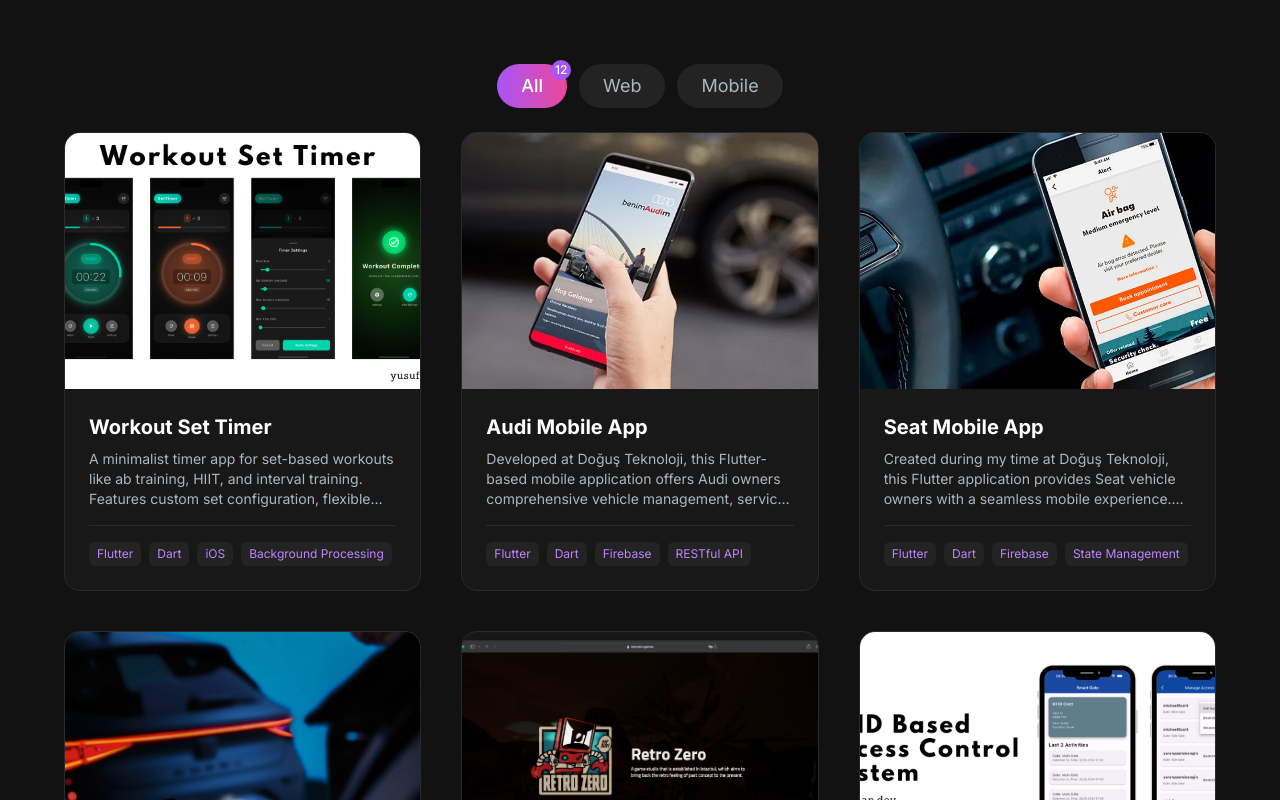
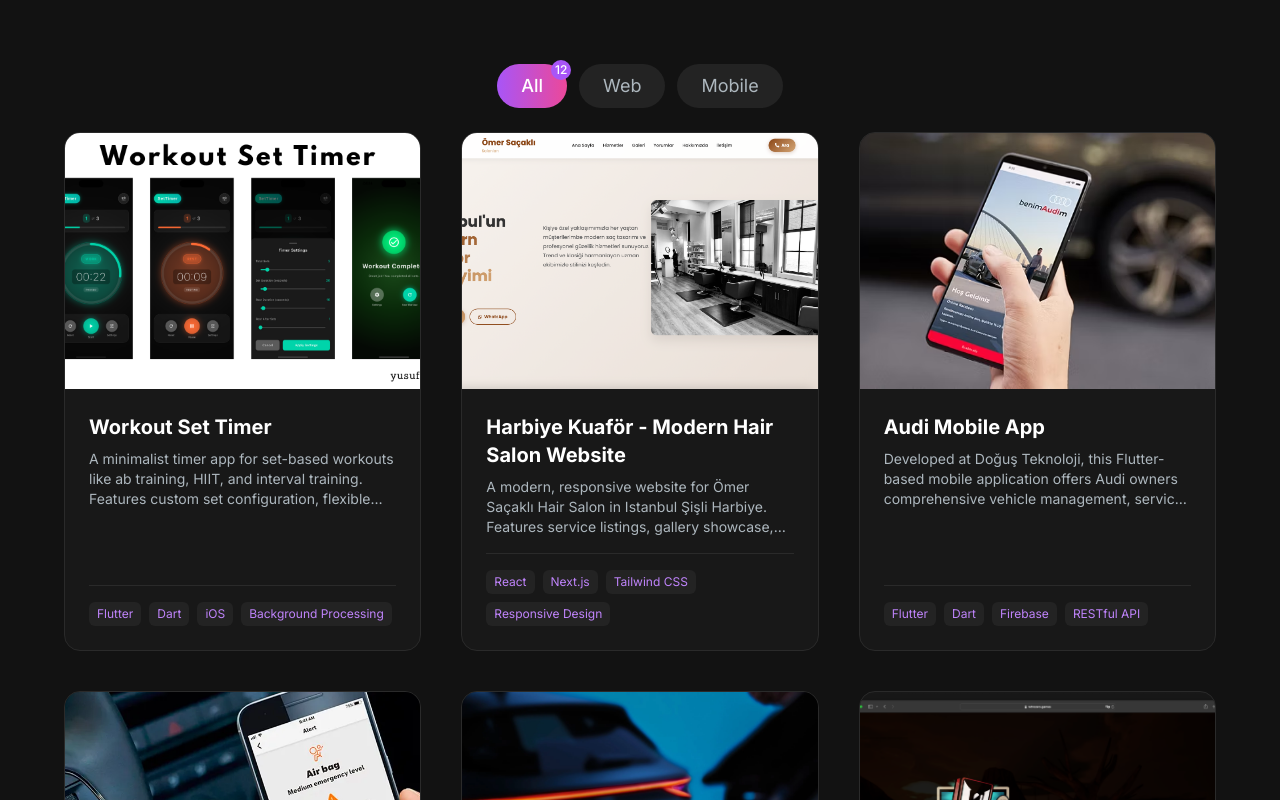
Before and after one commit to JosephDoUrden/yusufhan.dev, a Next.js app: page / in a window 1280 px wide. Shown: the part 2380-3180 px from the top of the page. Built offline with nearby package versions, Linux system fonts and the light colour scheme.

Commit message:
add: new project for Harbiye Kuaför and update project IDs in ProjectsSection.jsx

```diff
--- a/src/app/components/ProjectsSection.jsx
+++ b/src/app/components/ProjectsSection.jsx
@@ -18,6 +18,17 @@
   },
   {
     id: 2,
+    title: "Harbiye Kuaför - Modern Hair Salon Website",
+    description:
+      "A modern, responsive website for Ömer Saçaklı Hair Salon in Istanbul Şişli Harbiye. Features service listings, gallery showcase, customer testimonials, appointment booking system, and responsive design. Built with modern web technologies for optimal user experience.",
+    image: "/images/projects/harbiyekuafor.png",
+    tag: ["All", "Web"],
+    gitUrl: "/",
+    previewUrl: "https://harbiyekuafor.com/",
+    tech: ["React", "Next.js", "Tailwind CSS", "Responsive Design"],
+  },
+  {
+    id: 3,
     title: "Audi Mobile App",
     description:
       "Developed at Doğuş Teknoloji, this Flutter-based mobile application offers Audi owners comprehensive vehicle management, service booking, and exclusive content. Features include digital service history, dealer locator, and personalized vehicle information.",
@@ -29,7 +40,7 @@
     tech: ["Flutter", "Dart", "Firebase", "RESTful API"],
   },
   {
-    id: 3,
+    id: 4,
     title: "Seat Mobile App",
     description:
       "Created during my time at Doğuş Teknoloji, this Flutter application provides Seat vehicle owners with a seamless mobile experience. Features include maintenance scheduling, vehicle status monitoring, and direct communication channels with authorized service centers.",
@@ -40,7 +51,7 @@
     tech: ["Flutter", "Dart", "Firebase", "State Management"],
   },
   {
-    id: 4,
+    id: 5,
     title: "Cupra Mobile App",
     description:
       "Developed for Doğuş Teknoloji, this premium Flutter application serves Cupra vehicle owners with an elegant interface and advanced features. The app offers performance tracking, personalized vehicle insights, service reminders, and exclusive Cupra content.",
@@ -51,7 +62,7 @@
     tech: ["Flutter", "Dart", "Firebase", "Bloc Pattern"],
   },
   {
-    id: 5,
+    id: 6,
     title: "Retro Zero Games",
     description:
       "retrozero.games is a portfolio website that showcases my clients projects and articles. It is built with Next.js, Tailwind CSS, and Framer Motion.",
@@ -62,7 +73,7 @@
     tech: ["Next.js", "React", "Tailwind CSS", "Framer Motion"],
   },
   {
-    id: 6,
+    id: 7,
     title: "RFID Based Access Control System",
     description:
       "This project is a Capstone Project for the Computer Engineering Department at Bahçeşehir University. It is an RFID-based access control system that allows users to access a building using RFID cards.",
@@ -73,7 +84,7 @@
     tech: ["Arduino", "RFID", "C++", "Mobile App"],
   },
   {
-    id: 7,
+    id: 8,
     title: "Book Store (MERN Stack)",
     description:
       "This is a Book Store Project built using the MERN stack. This project demonstrates CRUD operations on both the backend and frontend, including routing and CORS policy configuration.",
@@ -84,7 +95,7 @@
     tech: ["MongoDB", "Express.js", "React", "Node.js"],
   },
   {
-    id: 8,
+    id: 9,
     title: "Flutter Travel App UI",
     description:
       "This venture presents a contemporary and adaptable user interface (UI) for a travel app's landing page, developed using Flutter.",
@@ -95,7 +106,7 @@
     tech: ["Flutter", "Dart", "UI/UX Design"],
   },
   {
-    id: 9,
+    id: 10,
     title: "Flutter Ninebot Gokart PRO UI",
     description:
       "Ninebot Gokart PRO Mobile App UI Design Concept with clean modern design principles!",
@@ -106,7 +117,7 @@
     tech: ["Flutter", "Dart", "UI/UX Design"],
   },
   {
-    id: 10,
+    id: 11,
     title: "Flutter Furniture App UI",
     description:
       "Welcome to the Furniture App UI! This Flutter-based mobile application provides users with a sleek and intuitive interface to explore and shop for various furniture items.",
@@ -117,7 +128,7 @@
     tech: ["Flutter", "Dart", "UI/UX Design", "Animation"],
   },
   {
-    id: 11,
+    id: 12,
     title: "Flutter Responsive Login UI",
     description:
       "This project showcases a modern, responsive login user interface (UI) built using Flutter with adaptive design for various screen sizes.",
@@ -128,7 +139,7 @@
     tech: ["Flutter", "Dart", "Responsive UI"],
   },
   {
-    id: 12,
+    id: 13,
     title: "QuizMaster Pro",
     description:
       "QuizMaster Pro is a modern, responsive quiz application built with vanilla JavaScript, featuring multiple question types and score tracking.",
@@ -139,7 +150,7 @@
     tech: ["JavaScript", "HTML", "CSS", "Responsive Design"],
   },
   {
-    id: 13,
+    id: 14,
     title: "Todo App with Flutter and Riverpod",
     description:
       "A Flutter Todo app leveraging Riverpod for efficient state management. Organize tasks effortlessly with CRUD operations. Stay productive on the go!",
```
Also changed, not shown: public/images/projects/harbiyekuafor.png (added).
